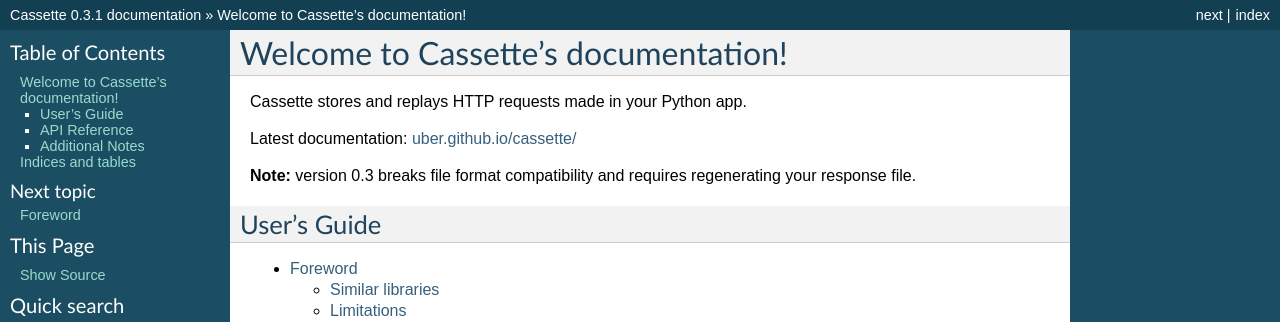
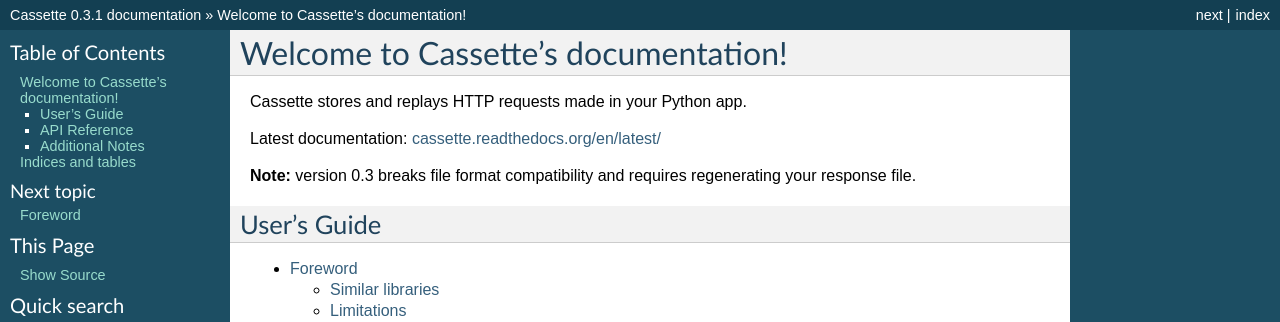
Before and after one commit to uber/cassette, a Sphinx documentation site: the page built from docs/index.rst, in a window 1280 px wide. Shown: the top 322 px of the page. Built offline with Sphinx 7.4.7, drawn with Linux system fonts in a browser that asks for light colours; the version number is read from the project's files by our own code.

Commit message:
Fix documentation URL

```diff
--- a/docs/index.rst
+++ b/docs/index.rst
@@ -8,7 +8,7 @@
 
 Cassette stores and replays HTTP requests made in your Python app.
 
-Latest documentation: `uber.github.io/cassette/ <http://uber.github.io/cassette/>`_
+Latest documentation: `cassette.readthedocs.org/en/latest/ <http://cassette.readthedocs.org/en/latest/>`_
 
 **Note:** version 0.3 breaks file format compatibility and requires regenerating
 your response file.
```
